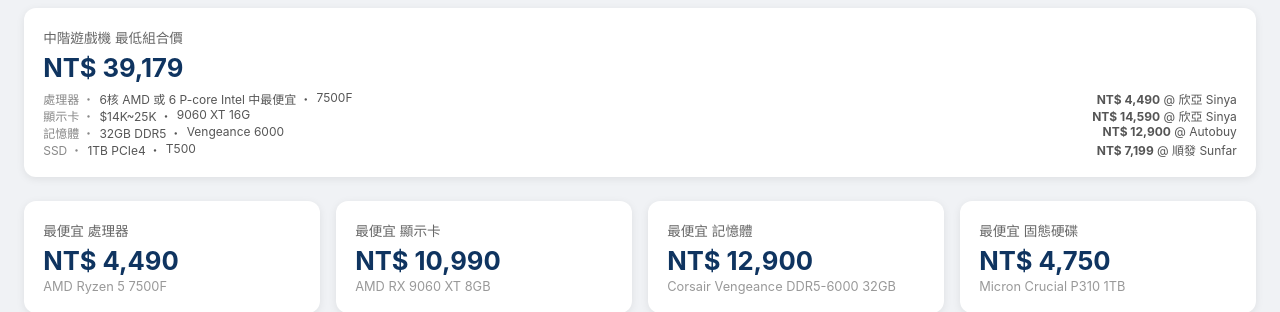
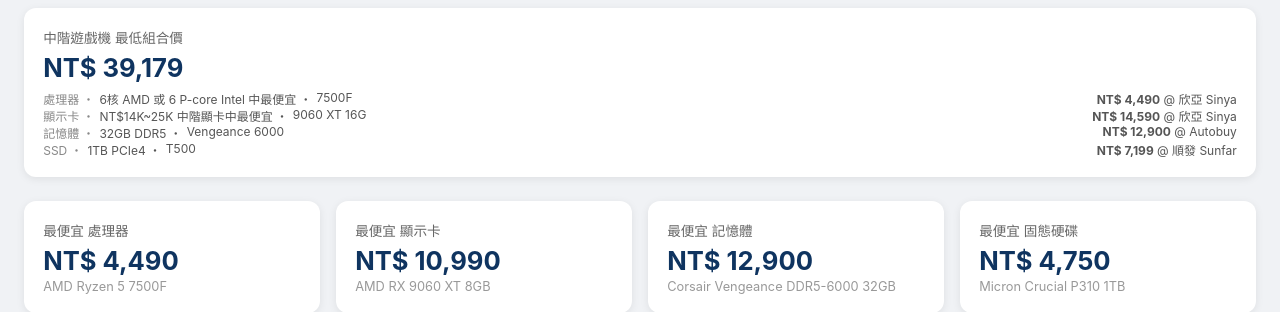
Before and after one commit to ChienKaiMa/taiwan-pc-prices, a Python web app: template web/templates/index.html in a window 1280 px wide. Shown: the part 404-716 px from the top of the page. Run offline with Jinja, Linux system fonts and the light colour scheme; the template is opened without the code that fills it, so the values that code supplies are empty.

Commit message:
Build GPU criteria: NT$ prefix for price range

```diff
--- a/docs/index.html
+++ b/docs/index.html
@@ -278,8 +278,8 @@ const MID_RANGE_BUILD = {
       { name: 'Intel Core Ultra 5 250K Plus', criteria: '6核 AMD 或 6 P-core Intel 中最便宜' },
     ]);
     const gpu = cheapestMatching(allData, [
-      { name: 'NVIDIA RTX 5060 Ti 8GB', criteria: '$14K~25K' },
-      { name: 'AMD RX 9060 XT 16GB', criteria: '$14K~25K' },
+      { name: 'NVIDIA RTX 5060 Ti 8GB', criteria: 'NT$14K~25K 中階顯卡中最便宜' },
+      { name: 'AMD RX 9060 XT 16GB', criteria: 'NT$14K~25K 中階顯卡中最便宜' },
     ]);
     const ram = cheapestMatching(allData, [
       { name: 'Corsair Vengeance DDR5-6000 32GB', criteria: '32GB DDR5' },
--- a/web/templates/index.html
+++ b/web/templates/index.html
@@ -278,8 +278,8 @@ const MID_RANGE_BUILD = {
       { name: 'Intel Core Ultra 5 250K Plus', criteria: '6核 AMD 或 6 P-core Intel 中最便宜' },
     ]);
     const gpu = cheapestMatching(allData, [
-      { name: 'NVIDIA RTX 5060 Ti 8GB', criteria: '$14K~25K' },
-      { name: 'AMD RX 9060 XT 16GB', criteria: '$14K~25K' },
+      { name: 'NVIDIA RTX 5060 Ti 8GB', criteria: 'NT$14K~25K 中階顯卡中最便宜' },
+      { name: 'AMD RX 9060 XT 16GB', criteria: 'NT$14K~25K 中階顯卡中最便宜' },
     ]);
     const ram = cheapestMatching(allData, [
       { name: 'Corsair Vengeance DDR5-6000 32GB', criteria: '32GB DDR5' },
```
